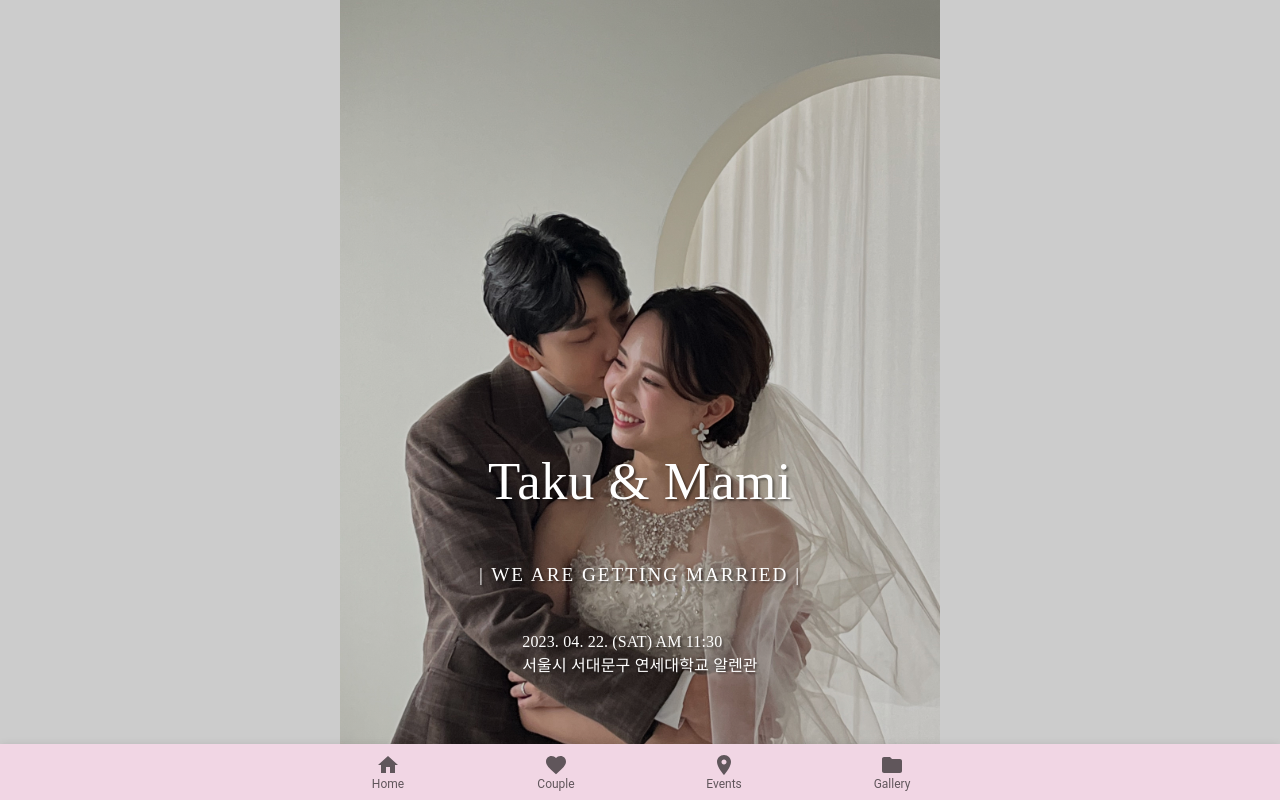
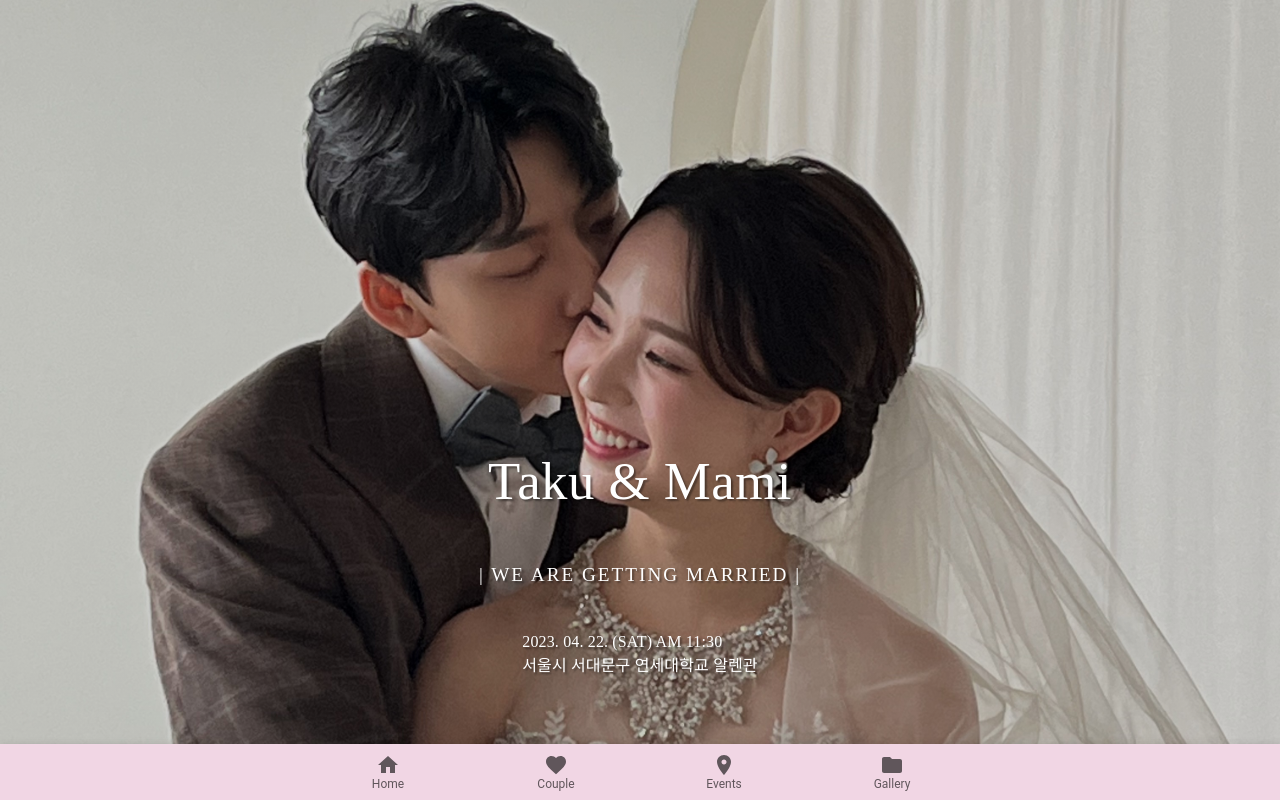
Before and after one commit to taku-mami/wedding-card, a React (Create React App) app in the folder app/: page / in a window 1280 px wide. Shown: the top 800 px of the page. Built offline with nearby package versions, Linux system fonts and the light colour scheme.

Commit message:
finish today work

```diff
--- a/app/src/EventComponent.tsx
+++ b/app/src/EventComponent.tsx
@@ -1,6 +1,6 @@
 import React from 'react';
 
-const EventComponent = () => (
+const temp = () => (
     <div className="ww-section bg-light" id="events">
         <div className="container ww-wedding-event">
             <h2 className="h1 text-center pb-3 ww-title">
@@ -61,4 +61,8 @@ const EventComponent = () => (
     </div>
 );
 
+const EventComponent = () => (
+    <></>
+);
+
 export default EventComponent;
--- a/app/src/HomeComponent.tsx
+++ b/app/src/HomeComponent.tsx
@@ -6,7 +6,7 @@ import MainImage from './assets/images/wedding.jpeg';
 const HomeComponent = () => (
     <Box sx={{
         background: `linear-gradient(rgba(0, 0, 0, 0.2), rgba(0, 0, 0, 0.2)), url(${MainImage}) no-repeat center`,
-        backgroundSize: 'contain',
+        backgroundSize: 'cover',
         backgroundAttachment: 'fixed',
         height: '100vh',
     }}>
```
